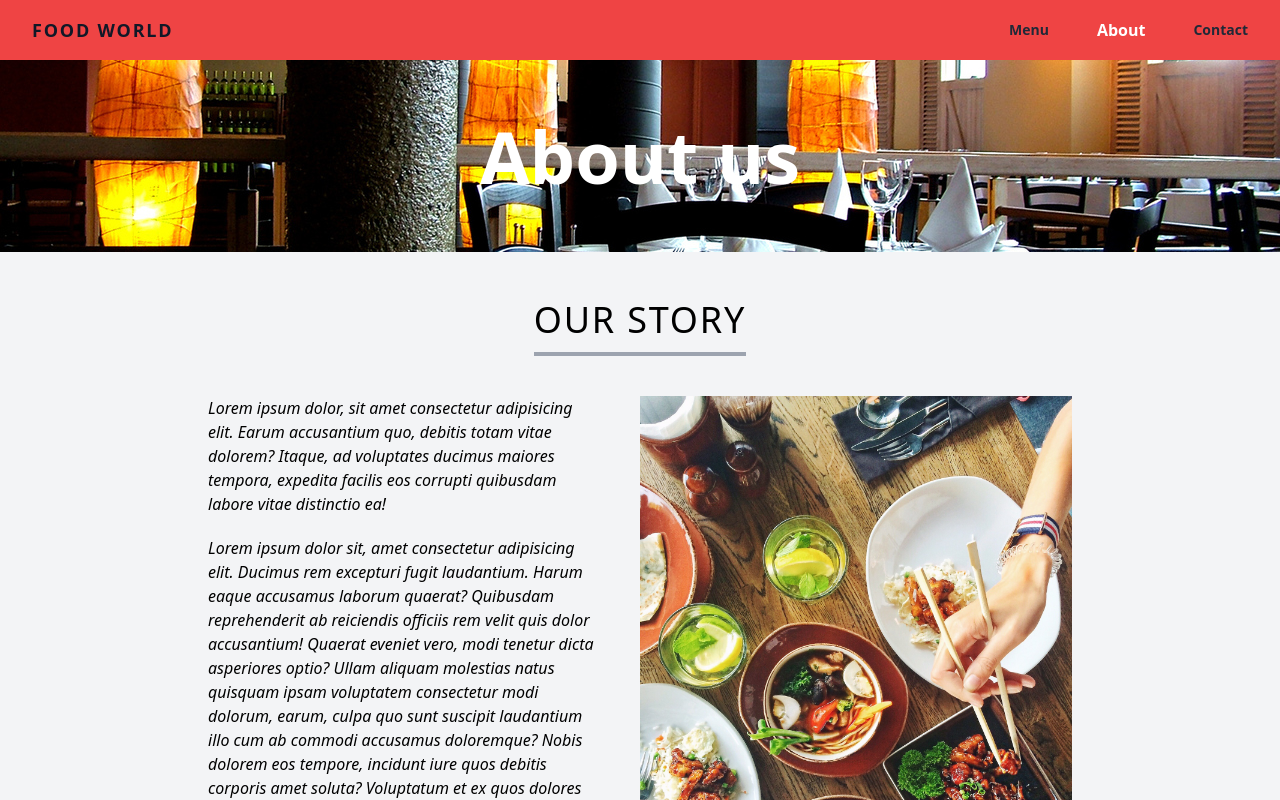
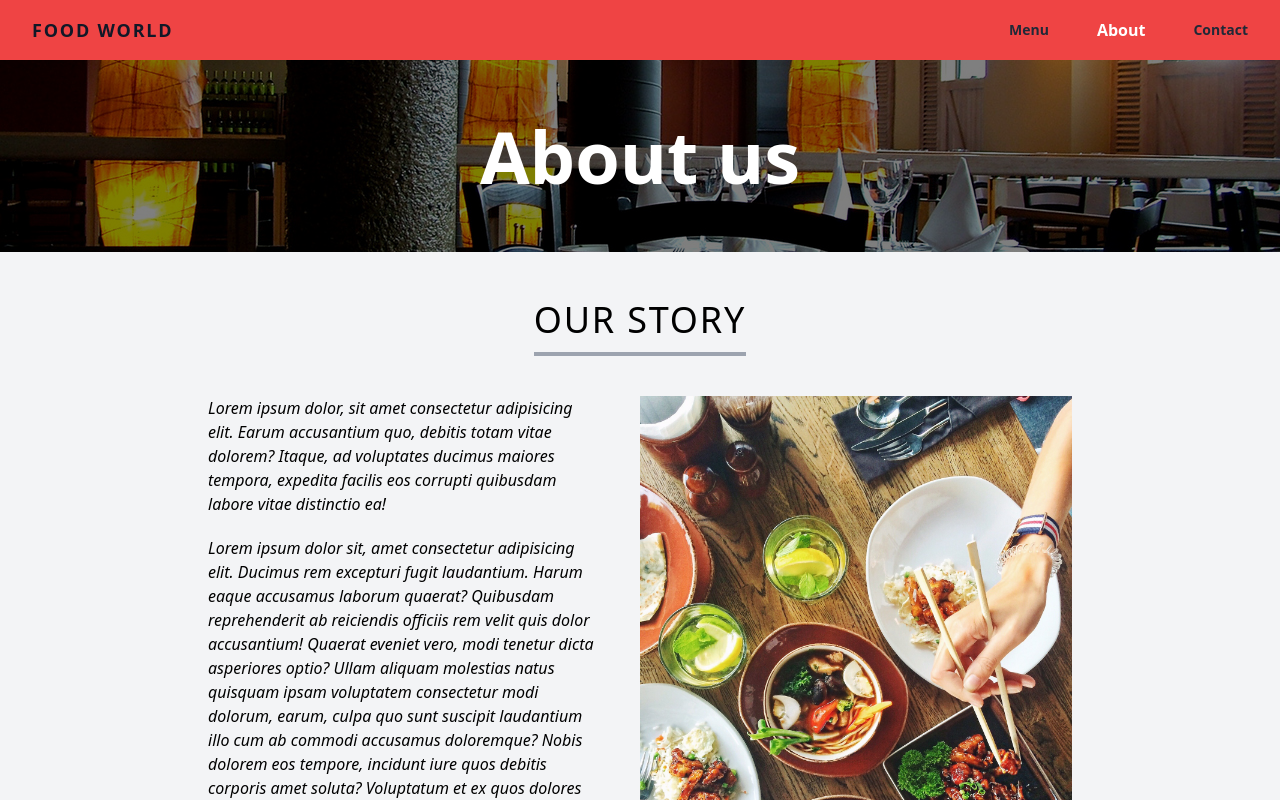
Before and after one commit to alonsox/food-world-frontend, an Angular app: page /about in a window 1280 px wide. Shown: the top 800 px of the page. Built offline with nearby package versions, Linux system fonts and the light colour scheme.

Commit message:
Fixed some stylings on about us page

```diff
--- a/src/app/pages/about/about.component.html
+++ b/src/app/pages/about/about.component.html
@@ -1,10 +1,12 @@
 <section class="bg-about-us-banner bg-center bg-cover h-28 md:h-48 w-full">
-  <div class="h-full w-full flex justify-center items-center">
-    <span class="text-5xl md:text-7xl font-bold text-white">About us</span>
+  <div class="h-full w-full bg-black bg-opacity-50">
+    <div class="h-full w-full flex justify-center items-center">
+      <span class="text-5xl md:text-7xl font-bold text-white">About us</span>
+    </div>
   </div>
 </section>
 
-<section class="p-4 mt-8 max-w-4xl mx-auto container">
+<section class="p-4 my-8 max-w-4xl mx-auto container">
   <div class="text-center">
     <h1
       class="
```
